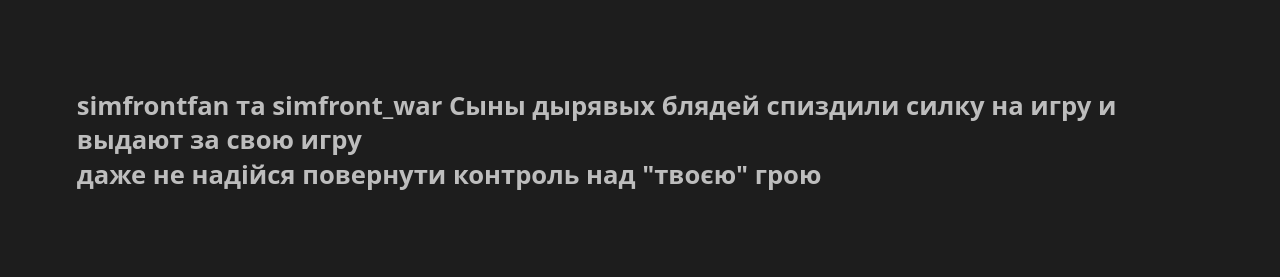
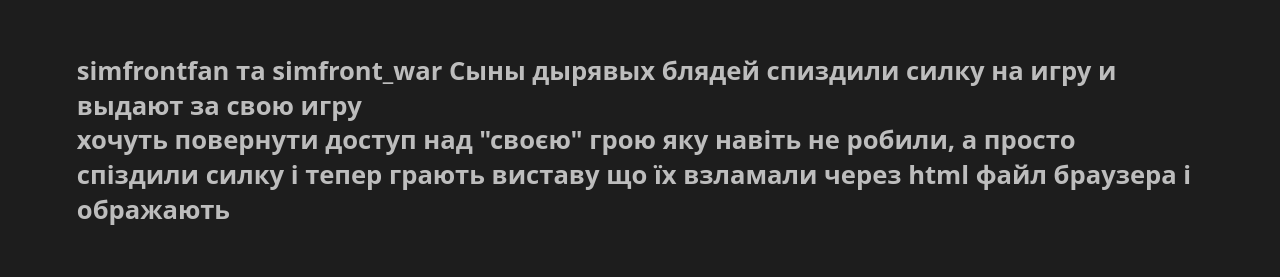
Before and after one commit to gdyshshsyq66/simfront3, a plain HTML site: page index.html in a window 1280 px wide. Shown: the part 115-392 px from the top of the page. Drawn offline with Linux system fonts and the light colour scheme.

Commit message:
Update index.html

```diff
--- a/index.html
+++ b/index.html
@@ -35,7 +35,8 @@
   <main>
     <p class="note">
       simfrontfan та simfront_war
-      Сыны дырявых блядей спиздили силку на игру и выдают за свою игру<br>даже не надійся повернути контроль над &quot;твоєю&quot; грою
+      Сыны дырявых блядей спиздили силку на игру и выдают за свою игру<br>хочуть повернути доступ над &quot;своєю&quot; грою яку навіть
+      не робили, а просто спіздили силку і тепер грають виставу що їх взламали через html файл браузера  і ображають
     </p>
     <p class="official">
       Офіційне посилання на гру
```
